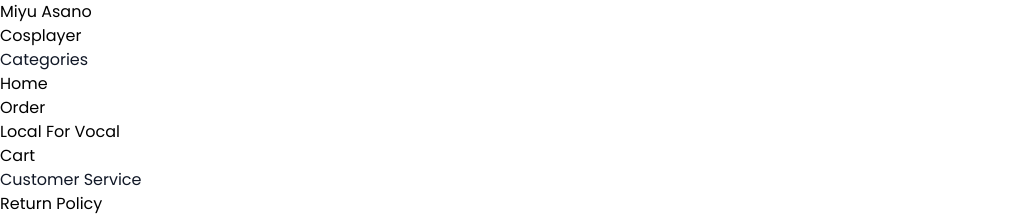
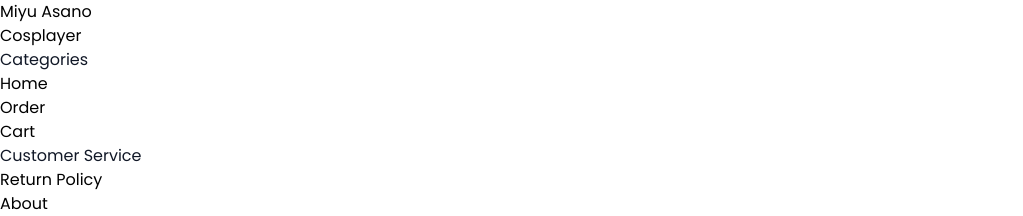
Before and after one commit to AMLAN1000/Urahara-shop, a React (Vite) app: page / in a window 1280 px wide. Shown: the part 8340-8556 px from the top of the page, without its empty margins (0-1023 px from the left). Built offline with nearby package versions, Linux system fonts and the light colour scheme; no server answers; the database is empty.

Commit message:
footer updated

```diff
--- a/src/components/footer/Footer.jsx
+++ b/src/components/footer/Footer.jsx
@@ -24,7 +24,6 @@ function Footer() {
             <ul className="space-y-2">
               <li><Link to="/" className="hover:underline">Home</Link></li>
               <li><Link to="/order" className="hover:underline">Order</Link></li>
-              <li><Link to="/local" className="hover:underline">Local For Vocal</Link></li>
               <li><Link to="/cart" className="hover:underline">Cart</Link></li>
             </ul>
           </div>
```
